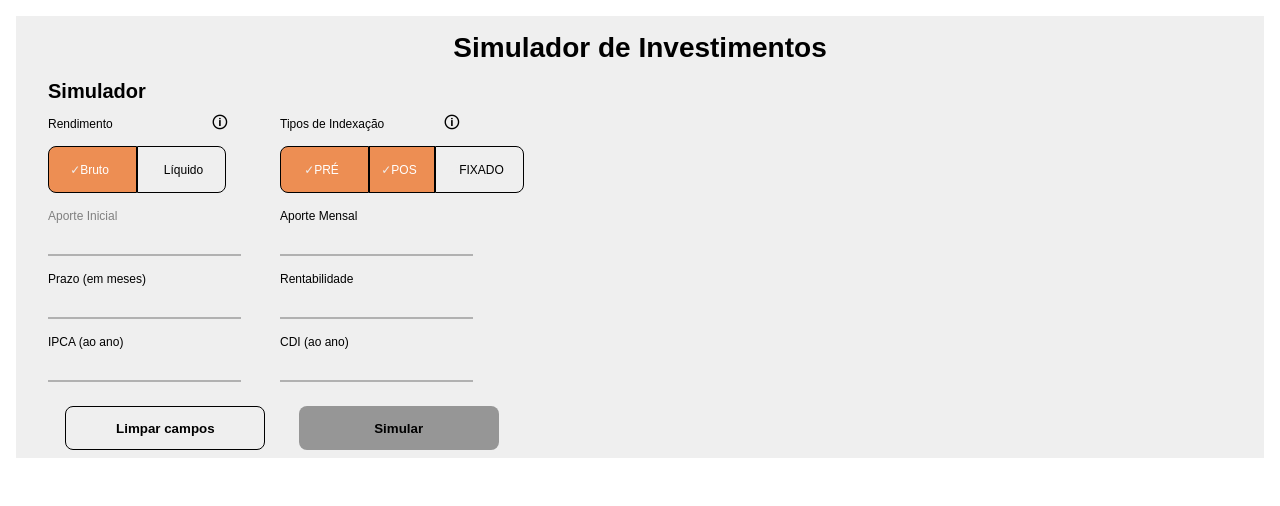
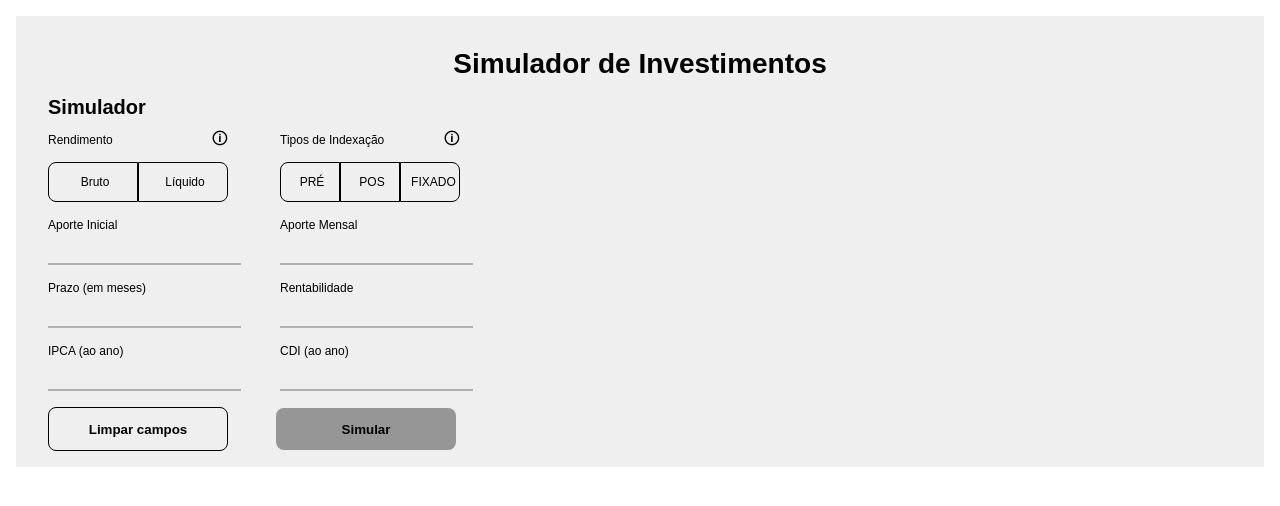
Before and after one commit to aleeeguevara/investment-simulator, a Next.js app: page / in a window 1280 px wide. Shown: the top 506 px of the page. Built offline with nearby package versions, Linux system fonts and the light colour scheme.

Commit message:
feat: add mask to brl currency and fix radio buttons style

```diff
--- a/components/GlobalStyle/styles.js
+++ b/components/GlobalStyle/styles.js
@@ -14,9 +14,10 @@ const GlobalStyle = createGlobalStyle`
     overflow-x: hidden;
     min-width: 320px;
 
-    div{
+    .main{
       background: #efefef;
       margin: 1rem;
+      padding: 1rem;
     }
 
     h1 {
--- a/components/Simulator/index.js
+++ b/components/Simulator/index.js
@@ -6,13 +6,33 @@ import { useState } from 'react';
 import {
   Container, Btn, Form, Inputform, LabelForm,
   Tooltip, LabelTooltip, BtnLeft, BtnRight, SelectionBtn, Wrap, BtnCenter,
+  Position, Error,
 } from './styles';
 import Validation from './validation';
 
-const FormContact = function Formpage() {
-  const [active, setActive] = useState(false);
+const Simulator = function Formpage() {
+  const [income, setIncome] = useState({
+    gross: false,
+    liquid: false,
+  });
+  const [indexingType, setIndexingType] = useState({
+    pre: false,
+    pos: false,
+    fix: false,
+  });
 
   const formik = useFormik(Validation);
+
+  function maskMoney(moneyRaw) {
+    let maskedValue = moneyRaw;
+    maskedValue = maskedValue.replace(/\D/g, '');
+    maskedValue = `R$${(maskedValue / 100).toFixed(2)}`;
+    maskedValue = maskedValue.replace('.', ',');
+    maskedValue = maskedValue.replace(/(\d)(\d{3})(\d{3}),/g, '$1.$2.$3,');
+    maskedValue = maskedValue.replace(/(\d)(\d{3}),/g, '$1.$2,');
+
+    return maskedValue;
+  }
 
   return (
     <Container>
@@ -31,45 +51,72 @@ const FormContact = function Formpage() {
             </Tooltip>
           </LabelTooltip>
           <SelectionBtn>
-            <BtnLeft type="button" active={active} onClick={() => setActive(false)}>Bruto</BtnLeft>
-            <BtnRight type="button" active={active} onClick={() => setActive(true)}>Líquido</BtnRight>
+            <BtnLeft
+              type="button"
+              active={income.gross}
+              onClick={() => setIncome({ gross: true, liquid: false })}
+            >
+              Bruto
+            </BtnLeft>
+
+            <BtnRight
+              type="button"
+              active={income.liquid}
+              onClick={() => setIncome({ gross: false, liquid: true })}
+            >
+              Líquido
+            </BtnRight>
           </SelectionBtn>
-          <LabelForm className="gray-label">
+          <LabelForm
+            touched={formik.touched.aporte}
+            error={formik.errors.aporte}
+          >
+
             Aporte Inicial
             <Inputform
               name="aporte"
               type="text"
-              onChange={formik.handleChange}
+              onChange={(e) => {
+                formik.setFieldValue('aporte', maskMoney(e.target.value));
+              }}
               onBlur={formik.handleBlur}
               value={formik.values.aporte}
               error={formik.errors.aporte}
               touched={formik.touched.aporte}
               readOnly={formik.isSubmitting}
-              maskPlaceholder={null}
-              mask="R$9.999,999"
             />
           </LabelForm>
           {formik.touched.aporte && formik.errors.aporte && (
-            <div className="errorMsg">{formik.errors.aporte}</div>
+            <Position>
+              <Error>{formik.errors.aporte}</Error>
+            </Position>
           )}
-          <LabelForm>
+          <LabelForm
+            touched={formik.touched.prazo}
+            error={formik.errors.prazo}
+          >
             Prazo (em meses)
             <Inputform
               name="prazo"
-              type="number"
+              type="text"
               onChange={formik.handleChange}
               onBlur={formik.handleBlur}
               value={formik.values.prazo}
               error={formik.errors.prazo}
               touched={formik.touched.prazo}
               readOnly={formik.isSubmitting}
-              maxLength={2}
+              mask="99"
             />
           </LabelForm>
           {formik.touched.prazo && formik.errors.prazo && (
-            <div className="errorMsg">{formik.errors.prazo}</div>
+            <Position>
+              <Error>{formik.errors.prazo}</Error>
+            </Position>
           )}
-          <LabelForm>
+          <LabelForm
+            touched={formik.touched.ipca}
+            error={formik.errors.ipca}
+          >
             IPCA (ao ano)
             <Inputform
               name="ipca"
@@ -84,7 +131,9 @@ const FormContact = function Formpage() {
             />
           </LabelForm>
           {formik.touched.ipca && formik.errors.ipca && (
-            <div className="errorMsg">{formik.errors.ipca}</div>
+            <Position>
+              <Error>{formik.errors.ipca}</Error>
+            </Position>
           )}
         </Wrap>
         <Wrap>
@@ -101,30 +150,65 @@ const FormContact = function Formpage() {
           </LabelTooltip>
 
           <SelectionBtn>
-            <BtnLeft checked>PRÉ</BtnLeft>
-            <BtnCenter checked>POS</BtnCenter>
-            <BtnRight checked>FIXADO</BtnRight>
+            <BtnLeft
+              type="button"
+              active={indexingType.pre}
+              onClick={() => setIndexingType(({
+                pre: true, pos: false, fix: false,
+              }))}
+              threeOptions
+            >
+              PRÉ
+            </BtnLeft>
+            <BtnCenter
+              type="button"
+              active={indexingType.pos}
+              onClick={() => setIndexingType(({
+                pre: false, pos: true, fix: false,
+              }))}
+            >
+              POS
+            </BtnCenter>
+            <BtnRight
+              type="button"
+              active={indexingType.fix}
+              onClick={() => setIndexingType(({
+                pre: false, pos: false, fix: true,
+              }))}
+              threeOptions
+            >
+              FIXADO
+            </BtnRight>
           </SelectionBtn>
 
-          <LabelForm>
+          <LabelForm
+            touched={formik.touched.aporteMensal}
+            error={formik.errors.aporteMensal}
+          >
             Aporte Mensal
             <Inputform
               name="aporteMensal"
               type="text"
-              onChange={formik.handleChange}
+              onChange={(e) => {
+                formik.setFieldValue('aporteMensal', maskMoney(e.target.value));
+              }}
               onBlur={formik.handleBlur}
               value={formik.values.aporteMensal}
               error={formik.errors.aporteMensal}
               touched={formik.touched.aporteMensal}
               readOnly={formik.isSubmitting}
-              mask="R$ 9.999,999"
             />
           </LabelForm>
           {formik.touched.aporteMensal && formik.errors.aporteMensal && (
-            <div className="errorMsg">{formik.errors.aporteMensal}</div>
+            <Position>
+              <Error>{formik.errors.aporteMensal}</Error>
+            </Position>
           )}
 
-          <LabelForm>
+          <LabelForm
+            touched={formik.touched.rentabilidade}
+            error={formik.errors.rentabilidade}
+          >
             Rentabilidade
             <Inputform
               name="rentabilidade"
@@ -139,10 +223,15 @@ const FormContact = function Formpage() {
             />
           </LabelForm>
           {formik.touched.rentabilidade && formik.errors.rentabilidade && (
-            <div className="errorMsg">{formik.errors.rentabilidade}</div>
+            <Position>
+              <Error>{formik.errors.rentabilidade}</Error>
+            </Position>
           )}
 
-          <LabelForm>
+          <LabelForm
+            touched={formik.touched.cdi}
+            error={formik.errors.cdi}
+          >
             CDI (ao ano)
             <Inputform
               name="cdi"
@@ -157,7 +246,9 @@ const FormContact = function Formpage() {
             />
           </LabelForm>
           {formik.touched.cdi && formik.errors.cdi && (
-            <div className="errorMsg">{formik.errors.cdi}</div>
+            <Position>
+              <Error>{formik.errors.cdi}</Error>
+            </Position>
           )}
         </Wrap>
       </Form>
@@ -180,4 +271,4 @@ const FormContact = function Formpage() {
     </Container>
   );
 };
-export default FormContact;
+export default Simulator;
--- a/components/Simulator/styles.js
+++ b/components/Simulator/styles.js
@@ -7,14 +7,6 @@ export const Container = styled.section`
   width: 200px;
   @media(min-width: 620px){
     width: 500px;
-    margin: 0;
-  }
-
-  .errorMsg{
-    color: #e92929;
-    font-weight: 400;
-    font-size: 12px;
-    padding-bottom: .5rem;
     margin: 0;
   }
 `;
@@ -36,24 +28,19 @@ export const Wrap = styled.div`
     flex-direction: column;
     flex-wrap: wrap;
     margin: 0 1rem;
-    width: 50%;
 `;
 
 export const BtnLeft = styled.button`
-  background: ${({ active }) => (!active ? '#ed8e53' : '#efefef')};
+  background: ${({ active }) => (active ? '#ed8e53' : '#efefef')};
   border: 1px solid black;
   border-radius: 8px 0 0 8px;
-  color: ${({ active }) => (!active ? 'white' : 'black')};
+  color: ${({ active }) => (active ? 'white' : 'black')};
   font-size: 12px;
   height: 40px;
   margin-bottom: 1rem;
   padding-left: 0;
-  width: ${({ threeOptions }) => (!threeOptions ? '90px' : '60px')};
+  width: ${({ threeOptions }) => (threeOptions ? '60px' : '90px')};
 
-  @media (min-width: 620px){
-    height: 47px;
-    width: ${({ threeOptions }) => (!threeOptions ? '89px' : '66px')};
-  }
   :before{
     content: '✓';
     color: #efefef;
@@ -62,20 +49,15 @@ export const BtnLeft = styled.button`
 `;
 
 export const BtnCenter = styled.button`
-  background: ${({ active }) => (!active ? '#ed8e53' : '#efefef')};
+  background: ${({ active }) => (active ? '#ed8e53' : '#efefef')};
   border: 1px solid black;
-
-  color: ${({ active }) => (!active ? 'white' : 'black')};
+  color: ${({ active }) => (active ? 'white' : 'black')};
   font-size: 12px;
   height: 40px;
   margin-bottom: 1rem;
   padding-left: 0;
   width: 60px;
 
-  @media (min-width: 620px){
-    height: 47px;
-    width: 66px;
-  }
   :before{
     content: '✓';
     color: #efefef;
@@ -83,19 +65,14 @@ export const BtnCenter = styled.button`
 `;
 
 export const BtnRight = styled.button`
-  background: ${({ active }) => (active ? '#ed8e53' : '#efefef')};
+  background: ${({ active }) => (active ? '#ed8e53' : '#efefef')};;
   border: 1px solid black;
   border-radius: 0 8px 8px 0;
   color: ${({ active }) => (active ? 'white' : 'black')};
   font-size: 12px;
   height: 40px;
   padding-left: 0;
-  width: ${({ threeOptions }) => (!threeOptions ? '90px' : '60px')};
-
-  @media (min-width: 620px){
-    height: 47px;
-    width: ${({ threeOptions }) => (!threeOptions ? '89px' : '66px')};
-  }
+  width: ${({ threeOptions }) => (threeOptions ? '60px' : '90px')};
 
   :before{
     content: '✓';
@@ -106,6 +83,7 @@ export const BtnRight = styled.button`
 export const SelectionBtn = styled.div`
   display: flex;
   margin: 0;
+  padding: 0;
 
   &.space{
     flex-direction: column;
@@ -113,7 +91,7 @@ export const SelectionBtn = styled.div`
     margin: 0 auto;
     @media (min-width: 620px){
       flex-direction: row;
-      justify-content: space-evenly;
+      justify-content: left;
     }
   }
 `;
@@ -124,6 +102,7 @@ export const LabelTooltip = styled.div`
   margin: 0;
   width: 180px;
   margin: .5rem 0;
+  padding: 0;
 
   p{
     font-size: 12px;
@@ -135,6 +114,7 @@ export const LabelTooltip = styled.div`
 export const Tooltip = styled.div`
   position: relative;
   margin: 0;
+  padding: 0;
 
   :hover{
     span{
@@ -191,6 +171,7 @@ export const Inputform = styled(InputMask)`
   &:focus{
     outline: none;
   }
+
 `;
 export const LabelForm = styled.label`
   color: ${validationLabel};
@@ -204,6 +185,19 @@ export const LabelForm = styled.label`
   }
 `;
 
+export const Position = styled.div`
+  position: relative;
+  margin: 0;
+`;
+
+export const Error = styled.div`
+  color: #e92929;
+  font-size: 10px;
+  position: absolute;
+  bottom: 1px;
+  margin: 0;
+`;
+
 export const Btn = styled.button`
   background: ${({ clear }) => (clear ? 'inherit' : '#969696')};
   border-radius: 8px;
@@ -211,9 +205,11 @@ export const Btn = styled.button`
   font-weight: 600;
   padding: .6rem;
   margin: .5rem 0;
-  width: 200px;
+  width: 180px;
+  align-self: center;
 
   @media (min-width: 620px){
     padding: .85rem;
+    margin: 0 2rem 0 1rem;
   }
 `;
--- a/components/Simulator/validation.js
+++ b/components/Simulator/validation.js
@@ -9,11 +9,11 @@ export default {
   },
   validationSchema: Yup.object({
     aporte: Yup.string()
-      .required('Aporte deve ser um número'),
+      .required('Aporte deve ser preenchido'),
     prazo: Yup.string()
       .required('Preencha o número'),
     aporteMensal: Yup.string()
-      .required('Aporte deve ser um número'),
+      .required('Aporte deve ser preenchido'),
     rentabilidade: Yup.string()
       .required('Rentabilidade deve ser informada'),
   }),
--- a/pages/index.js
+++ b/pages/index.js
@@ -7,7 +7,7 @@ import Simulator from '@/components/Simulator/';
 
 export default function Home() {
   return (
-    <div>
+    <div className="main">
       <Head>
         <title>Calculadora de Investimentos</title>
         <meta name="descrição" content="simulador de investimentos" />
```
